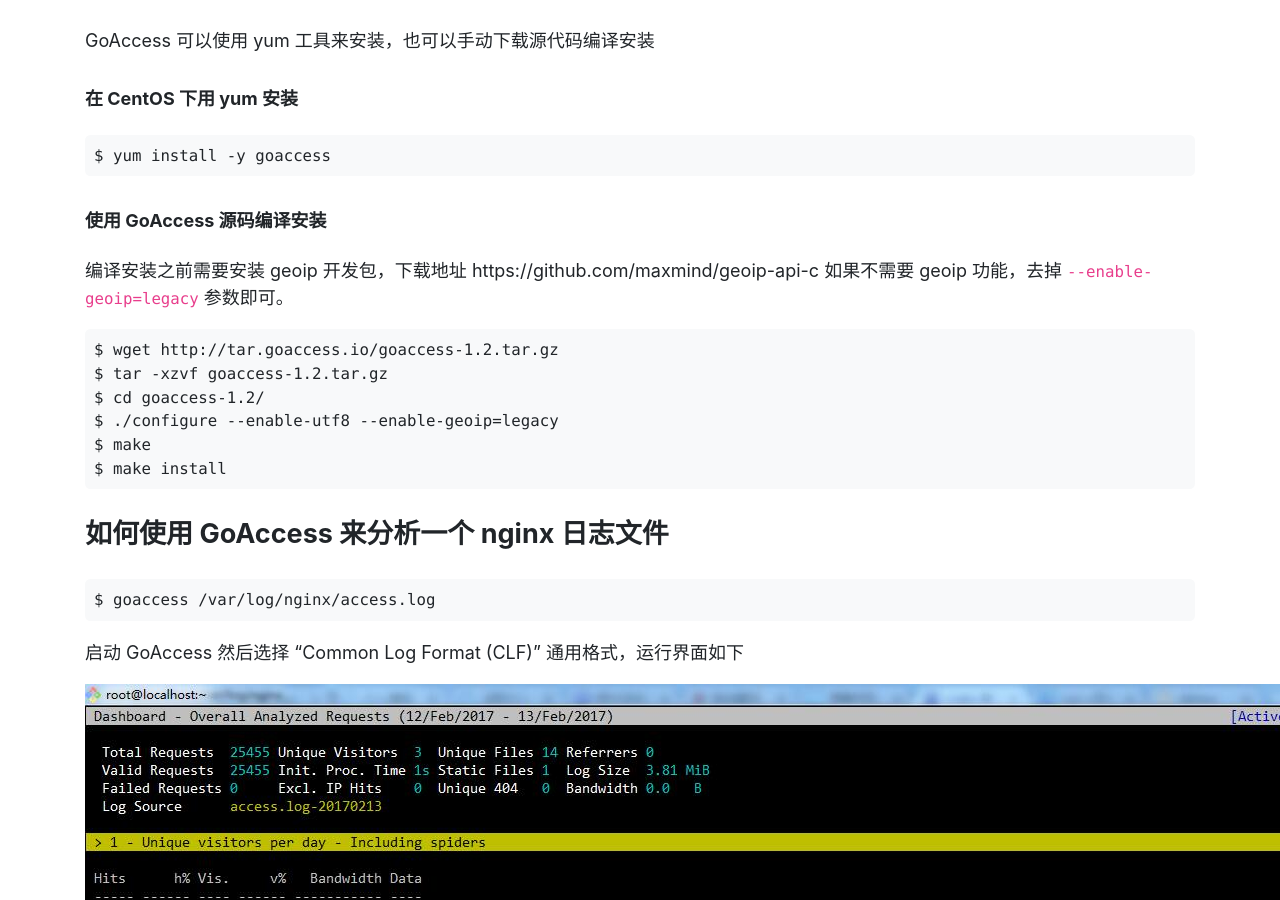
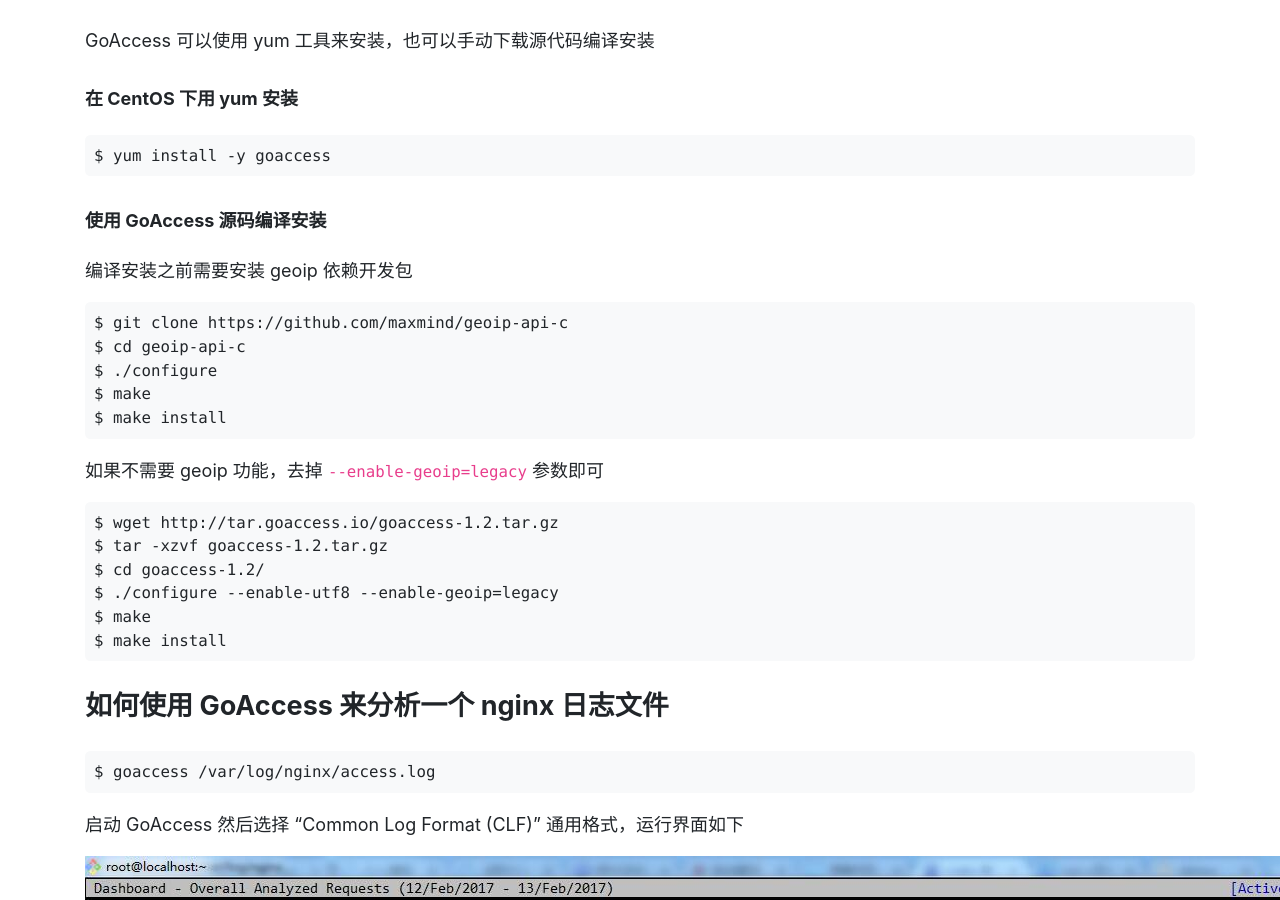
Before and after one commit to ehsud/blog, a Jekyll site: the page built from nginx/goaccess-install-tutorial.md, in a window 1280 px wide and 900 px high, scrolled down 389 px. Built offline with Jekyll 4.4.1, drawn with Linux system fonts in a browser that asks for light colours.

Commit message:
Add goaccess-install-tutorial document

```diff
--- a/nginx/goaccess-install-tutorial.md
+++ b/nginx/goaccess-install-tutorial.md
@@ -10,17 +10,21 @@ GoAccess 是一个用来分析 Web 服务器日志的工具，可以对 Nginx
 
  GoAccess 可以使用 yum 工具来安装，也可以手动下载源代码编译安装
 
-
 #### 在 CentOS 下用 yum 安装
-
 
     $ yum install -y goaccess
 
-
 #### 使用 GoAccess 源码编译安装
 
-编译安装之前需要安装 geoip 开发包，下载地址 https://github.com/maxmind/geoip-api-c 如果不需要 geoip 功能，去掉 `--enable-geoip=legacy` 参数即可。
+编译安装之前需要安装 geoip 依赖开发包
 
+    $ git clone https://github.com/maxmind/geoip-api-c
+    $ cd geoip-api-c
+    $ ./configure
+    $ make
+    $ make install
+
+如果不需要 geoip 功能，去掉 `--enable-geoip=legacy` 参数即可
 
     $ wget http://tar.goaccess.io/goaccess-1.2.tar.gz
     $ tar -xzvf goaccess-1.2.tar.gz
@@ -29,12 +33,9 @@ GoAccess 是一个用来分析 Web 服务器日志的工具，可以对 Nginx
     $ make
     $ make install
 
-
 ### 如何使用 GoAccess 来分析一个 nginx 日志文件
 
-
     $ goaccess /var/log/nginx/access.log
-
 
 启动 GoAccess 然后选择 "Common Log Format (CLF)" 通用格式，运行界面如下
 
@@ -44,18 +45,14 @@ GoAccess 是一个用来分析 Web 服务器日志的工具，可以对 Nginx
 
 GoAccess 可以将日志分析报告生成静态 HTML 页面以供展示，在使用 GoAccess 生成 HTML 页面之前，需要修改 GoAccess 的配置文件来指定日志格式，注意日志的格式需要根据情况而定
 
-
     $ emacs /etc/goaccess.conf
     time-format %H:%M:%S
     date-format %d/%b/%Y
     log-format %h %^[%d:%t %^] "%r" %s %b
 
-
 使用 GoAccess 生成静态 HTML 页面
 
-
     $ goaccess -a -d -f /var/log/nginx/access.log -o report.html
-
 
 使用 GoAccess 生成的静态 HTML 页面如下
 
```
